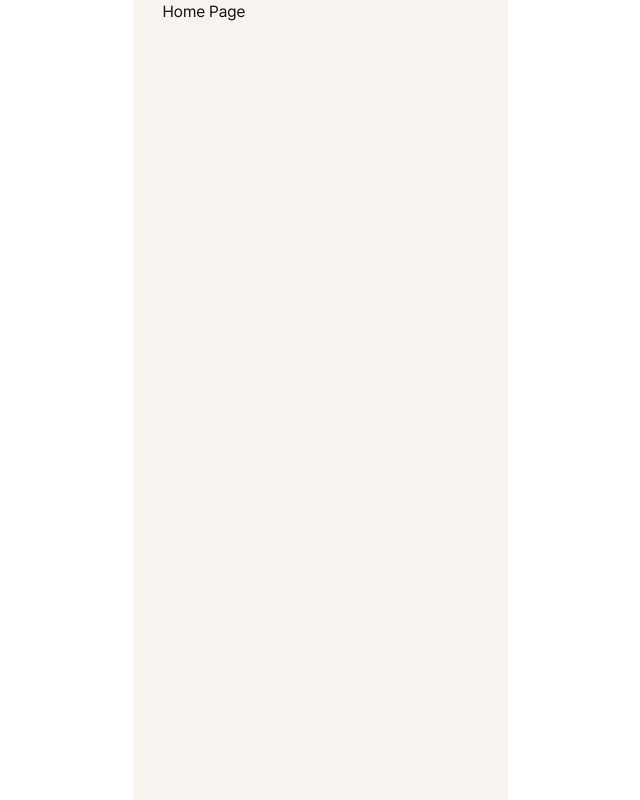
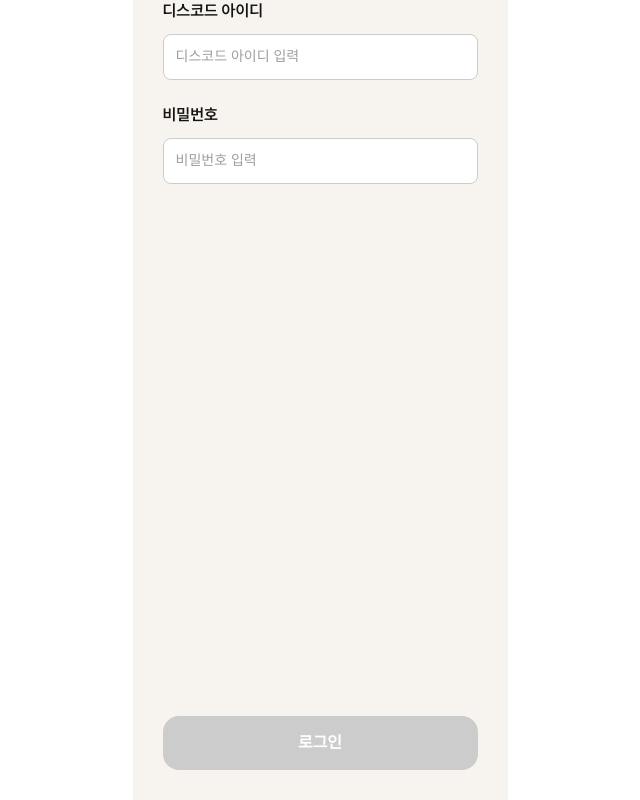
Before and after one commit to NafullNafull/Nafull-client, a React (Create React App) app: page /login in a window 1280 px wide. Before the commit this address led to /. Shown: the whole page, without its empty margins (320-960 px from the left). Built offline with nearby package versions, Linux system fonts and the light colour scheme.

Commit message:
feat: LoginPage, FixedFooter

```diff
--- a/src/components/CTAButton.tsx
+++ b/src/components/CTAButton.tsx
@@ -43,6 +43,7 @@
   &:disabled {
     color: ${({ theme }) => theme.color.gray_0};
     background-color: ${({ theme }) => theme.color.gray_200};
+    cursor: not-allowed;
   }
 
   & + & {
--- /dev/null
+++ b/src/components/FixedFooter.tsx
@@ -0,0 +1,29 @@
+import { PropsWithChildren } from 'react';
+import styled from 'styled-components';
+
+interface FixedFooterProps extends PropsWithChildren {}
+
+const FixedFooter: React.FC<FixedFooterProps> = ({ children }) => {
+  return (
+    <StyledFixedFooter>
+      <ContentWrapper>{children}</ContentWrapper>
+    </StyledFixedFooter>
+  );
+};
+
+const ContentWrapper = styled.div`
+  max-width: ${({ theme }) => theme.layout.width}px;
+  width: 100%;
+  padding: ${({ theme }) => `${theme.layout.paddingY}px ${theme.layout.paddingX}px`};
+`;
+const StyledFixedFooter = styled.footer`
+  background-color: unset;
+  position: fixed;
+  bottom: 0;
+  right: 0;
+  left: 0;
+  display: flex;
+  justify-content: center;
+  z-index: 10;
+`;
+export default FixedFooter;
--- a/src/components/TextField.tsx
+++ b/src/components/TextField.tsx
@@ -1,7 +1,7 @@
 import styled from 'styled-components';
 import { Body3, Subtitle2 } from './Typography';
 import styles from './Typography/styles';
-import { useState } from 'react';
+import { InputHTMLAttributes, useState } from 'react';
 
 type ValidStatus = {
   isValid: true;
@@ -11,7 +11,7 @@
   error: string;
 };
 export type ValidationResult = ValidStatus | InvalidStatus;
-interface TextFieldProps {
+interface TextFieldProps extends InputHTMLAttributes<HTMLInputElement> {
   name?: string;
   value: string;
   onChange: (e: React.ChangeEvent<HTMLInputElement>) => void;
@@ -20,6 +20,7 @@
   placeholder?: string;
   description?: string;
   disabled?: boolean;
+  errorMessage?: string;
 }
 
 const TextField: React.FC<TextFieldProps> = ({
@@ -31,6 +32,8 @@
   placeholder,
   description,
   disabled,
+  errorMessage,
+  ...inputProps
 }) => {
   const [validStatus, setValidStatus] = useState<ValidStatus | InvalidStatus>({ isValid: true });
   const handleChange = (e: React.ChangeEvent<HTMLInputElement>) => {
@@ -52,9 +55,18 @@
           {label}
         </Subtitle2>
       )}
-      <input name={name} value={value} onChange={handleChange} placeholder={placeholder} disabled={disabled} />
+      <input
+        name={name}
+        value={value}
+        onChange={handleChange}
+        placeholder={placeholder}
+        disabled={disabled}
+        {...inputProps}
+      />
       {description && validStatus.isValid && <Description color="gray_500">{description}</Description>}
-      {!validStatus.isValid && <Description color="red_300">{validStatus.error}</Description>}
+      {(!validStatus.isValid || errorMessage) && (
+        <Description color="red_300">{!validStatus.isValid ? validStatus.error : errorMessage}</Description>
+      )}
     </StyledTextField>
   );
 };
--- /dev/null
+++ b/src/pages/LoginPage.tsx
@@ -0,0 +1,77 @@
+import React, { useState } from 'react';
+import styled from 'styled-components';
+import TextField from '../components/TextField';
+import CTAButton from '../components/CTAButton';
+import requiredValidator from '../utils/requiredValidator';
+import { userApi } from '../api';
+import FixedFooter from '../components/FixedFooter';
+
+const LoginPage: React.FC = () => {
+  const [loading, setLoading] = useState(false);
+  const [input, setInput] = useState<{
+    discordId: string;
+    password: string;
+  }>({
+    discordId: '',
+    password: '',
+  });
+  const [failMessage, setFailMessage] = useState('');
+
+  const handleInputChange = (name: keyof typeof input) => (e: React.ChangeEvent<HTMLInputElement>) => {
+    setInput({
+      ...input,
+      [name]: e.target.value,
+    });
+  };
+
+  const handleSubmit = async () => {
+    setLoading(true);
+    try {
+      await userApi.login({
+        discordId: input.discordId,
+        rawPassword: input.password,
+      });
+    } catch (e) {
+      console.error(e);
+      setFailMessage('로그인에 실패했습니다.');
+    } finally {
+      setLoading(false);
+    }
+  };
+  return (
+    <div>
+      <StyledLoginForm>
+        <TextField
+          value={input.discordId}
+          onChange={handleInputChange('discordId')}
+          type="username"
+          label="디스코드 아이디"
+          placeholder="디스코드 아이디 입력"
+          validator={requiredValidator}
+        />
+        <TextField
+          value={input.password}
+          onChange={handleInputChange('password')}
+          type="password"
+          label="비밀번호"
+          placeholder="비밀번호 입력"
+          validator={requiredValidator}
+          errorMessage={failMessage}
+        />
+      </StyledLoginForm>
+      <FixedFooter>
+        <CTAButton disabled={loading || Object.values(input).some((value) => !value)} onClick={handleSubmit}>
+          로그인
+        </CTAButton>
+      </FixedFooter>
+    </div>
+  );
+};
+
+const StyledLoginForm = styled.div`
+  display: flex;
+  flex-direction: column;
+  row-gap: 24px;
+`;
+
+export default LoginPage;
--- a/src/pages/SignupPage.tsx
+++ /dev/null
@@ -1,7 +0,0 @@
-import React from 'react';
-
-const SignupPage: React.FC = () => {
-  return <div>SignupPage</div>;
-};
-
-export default SignupPage;
--- a/src/router.tsx
+++ b/src/router.tsx
@@ -1,6 +1,6 @@
 import { Navigate, RouteObject, createBrowserRouter } from 'react-router-dom';
 import HomePage from './pages/HomePage';
-import SignupPage from './pages/SignupPage';
+import LoginPage from './pages/LoginPage';
 import App from './App';
 import PlaygroundPage from './pages/PlaygroundPage';
 
@@ -14,8 +14,8 @@
         element: <HomePage />,
       },
       {
-        path: '/signup',
-        element: <SignupPage />,
+        path: '/login',
+        element: <LoginPage />,
       },
       {
         path: '/playground',
--- /dev/null
+++ b/src/utils/requiredValidator.ts
@@ -0,0 +1,5 @@
+import { ValidationResult } from '../components/TextField';
+
+export default function requiredValidator(value: string): ValidationResult {
+  return !value ? { isValid: false, error: '필수값입니다.' } : { isValid: true };
+}
```
Also changed, not shown: src/utils/example.ts (deleted).
